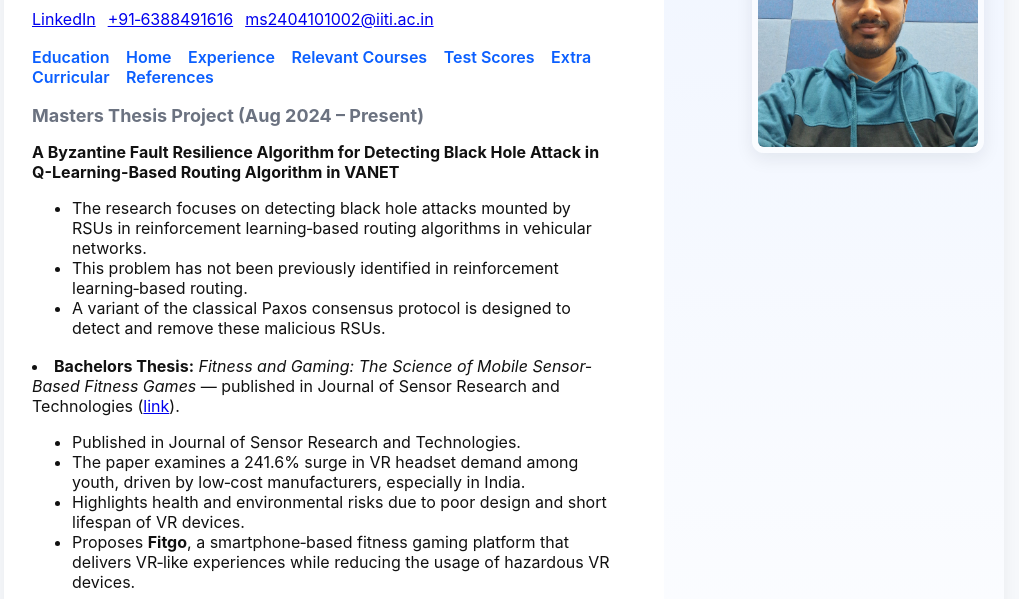
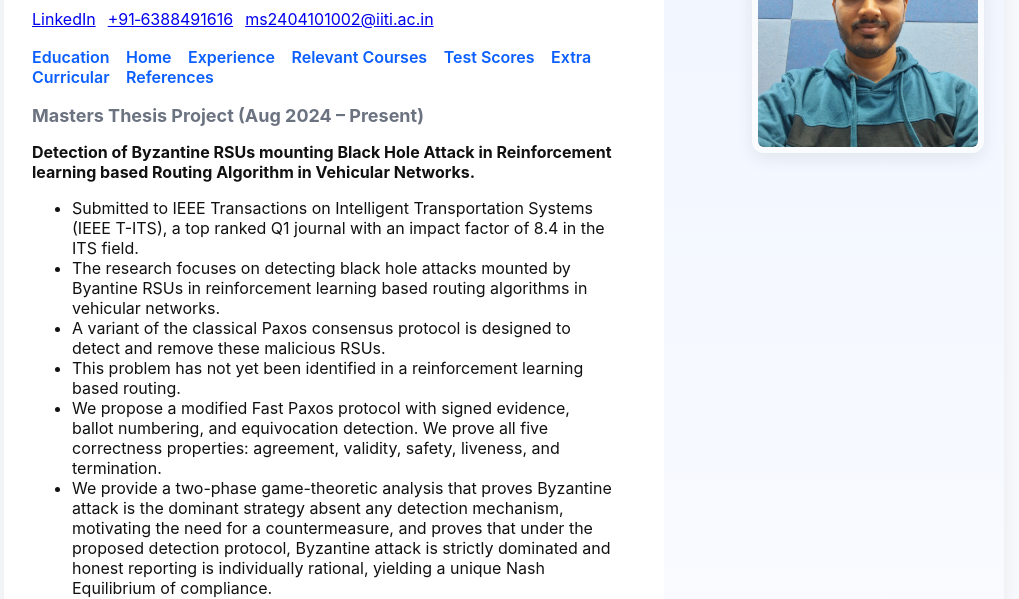
Before and after one commit to Piyush885/Portfolio, a plain HTML site: page research.html in a window 1280 px wide. Shown: the part 159-758 px from the top of the page, without its empty margins (136-1155 px from the left). Drawn offline with Linux system fonts and the light colour scheme.

Commit message:
Update research.html

```diff
--- a/research.html
+++ b/research.html
@@ -48,11 +48,18 @@
 
         <section>
     <h2>Masters Thesis Project (Aug 2024 – Present)</h2>
-    <p><strong>A Byzantine Fault Resilience Algorithm for Detecting Black Hole Attack in Q-Learning-Based Routing Algorithm in VANET</strong></p>
+    <p><strong>Detection of Byzantine RSUs mounting Black Hole Attack in Reinforcement learning based Routing Algorithm in Vehicular Networks.</strong></p>
     <ul>
-      <li>The research focuses on detecting black hole attacks mounted by RSUs in reinforcement learning‑based routing algorithms in vehicular networks.</li>
-      <li>This problem has not been previously identified in reinforcement learning‑based routing.</li>
+      <li>Submitted to IEEE Transactions on Intelligent Transportation Systems (IEEE T-ITS), a top ranked Q1 journal with an impact factor of 8.4 in the ITS field.</li>
+      <li> The research focuses on detecting black hole attacks mounted by Byantine RSUs in reinforcement learning based routing algorithms in vehicular networks.</li>
       <li>A variant of the classical Paxos consensus protocol is designed to detect and remove these malicious RSUs.</li>
+      <li>This problem has not yet been identified in a reinforcement learning based routing.</li>
+      <li>We propose a modified Fast Paxos protocol with signed evidence, ballot numbering, and equivocation detection. We prove all five correctness properties: agreement, validity, safety, liveness, and termination.</li>
+      <li>We provide a two-phase game-theoretic analysis that proves Byzantine attack is the dominant strategy absent any detection mechanism, motivating the need for a countermeasure, and proves that under the proposed detection protocol, Byzantine attack is strictly dominated and honest reporting is individually rational, yielding a unique Nash Equilibrium of compliance.</li>
+      <li>Derived upper bound on number of Byzantine nodes that can be tolerated in grid network of RSUs.</li>
+      <li>We validate the analytical bounds via simulation over grids of size 2 × 2 to 100 × 100.</li>
+
+
     </ul>
   </section>
 
```
